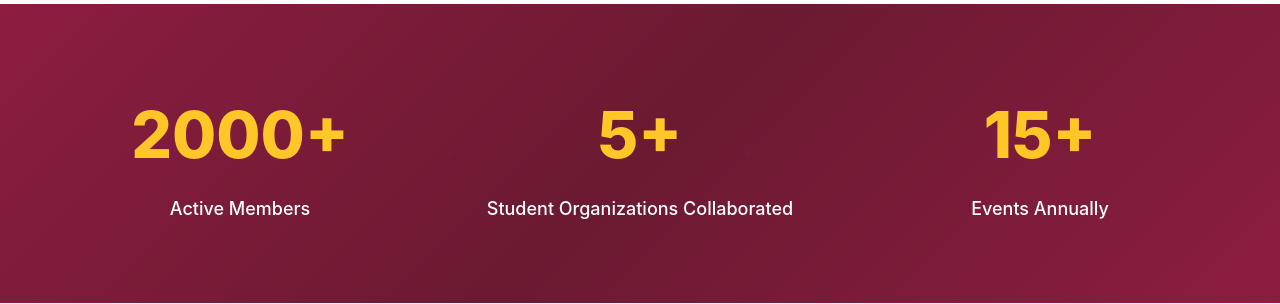
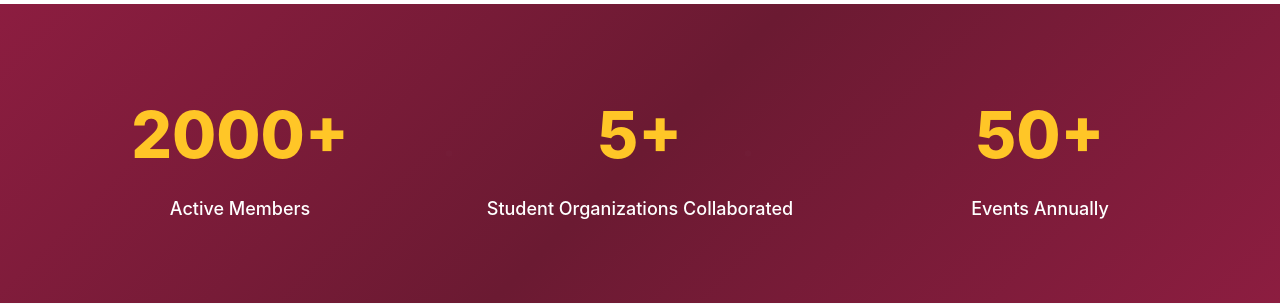
Before and after one commit to YuvamBh/GCN_WebsiteMain, a Flask app: page / in a window 1280 px wide. Shown: the part 1197-1501 px from the top of the page. Run offline with Flask 3, Linux system fonts and the light colour scheme.

Commit message:
Update index.html

```diff
--- a/templates/index.html
+++ b/templates/index.html
@@ -74,7 +74,7 @@
                 <div class="stat-label">Student Organizations Collaborated</div>
             </div>
             <div class="stat-item fade-in">
-                <div class="stat-number">15+</div>
+                <div class="stat-number">50+</div>
                 <div class="stat-label">Events Annually</div>
             </div>
         </div>
```
